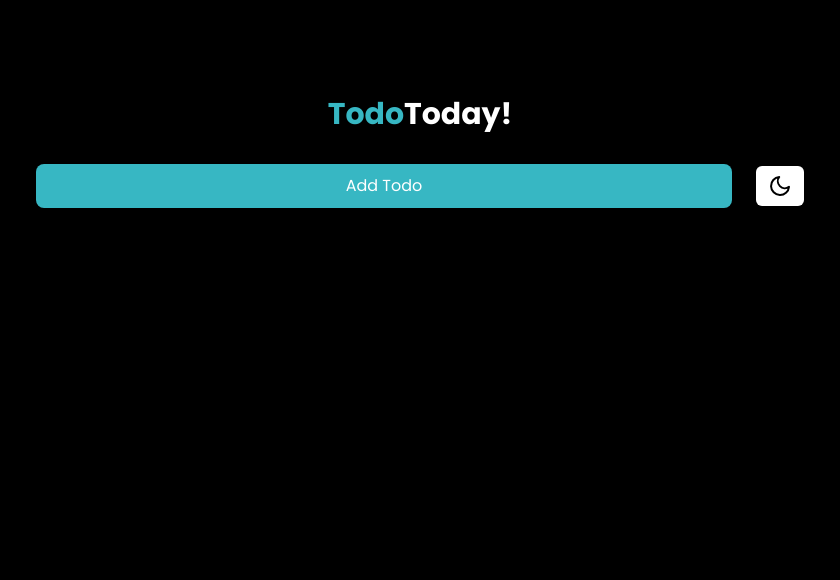
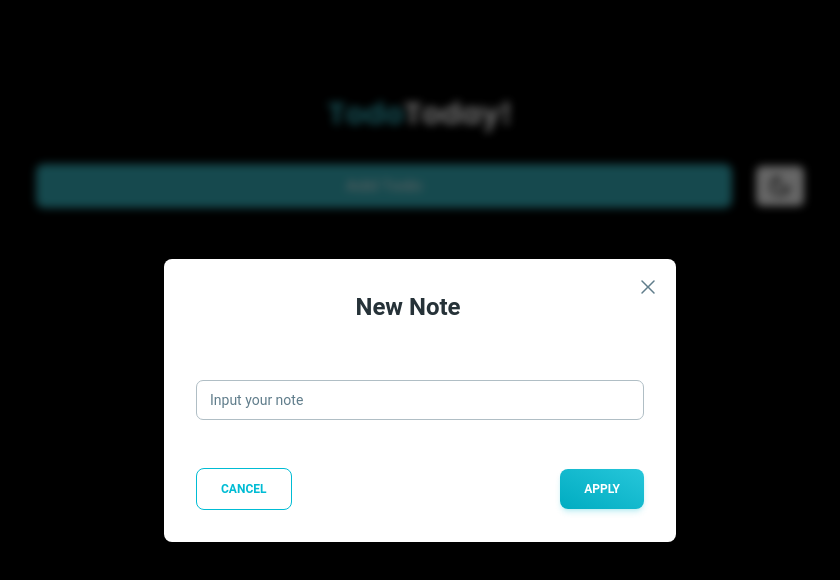
Before and after one commit to Shakiqurrahman/TodoToday, a React (Vite) app: page / in a window 1280 px wide. Both pictures are taken after a click on the button "Add Todo". Shown: the top 580 px of the page, without its empty margins (220-1060 px from the left). Built offline with nearby package versions, Linux system fonts and the light colour scheme.

Commit message:
addTodoModal added

```diff
--- a/src/App.tsx
+++ b/src/App.tsx
@@ -1,3 +1,4 @@
+import { AddTodoModal } from './components/AddTodoModal.tsx';
 import DarkModeBtn from './components/DarkModeBtn.tsx'
 export default function App() {
     return (
@@ -6,9 +7,7 @@ export default function App() {
                 Todo<span className="text-black dark:text-white">Today!</span>
             </h1>
             <div className='flex justify-between items-center gap-6 mt-8'>
-                <button className="w-full bg-primary px-4 py-2.5 rounded-lg text-white">
-                    Add Todo
-                </button>
+                <AddTodoModal />
                 <DarkModeBtn />
             </div>
         </main>
--- /dev/null
+++ b/src/components/AddTodoModal.tsx
@@ -0,0 +1,65 @@
+import {
+    Button,
+    Dialog,
+    DialogBody,
+    DialogFooter,
+    DialogHeader,
+    Input,
+    Textarea,
+    Typography,
+} from "@material-tailwind/react";
+import { useState } from "react";
+
+export function AddTodoModal() {
+    const [open, setOpen] = useState(false);
+
+    const handleOpen = () => setOpen(!open);
+
+    return (
+        <>
+            <button onClick={handleOpen} className="w-full bg-primary px-4 py-2.5 rounded-lg text-white">
+                Add Todo
+            </button>
+            <Dialog className="p-4" open={open} size="xs" handler={handleOpen}>
+                <div className="mb-6 flex  justify-between">
+                    <DialogHeader className="mx-auto flex flex-col items-start">
+                        {" "}
+                        <Typography className="" variant="h4">
+                            New Note
+                        </Typography>
+                    </DialogHeader>
+                    <svg
+                        xmlns="http://www.w3.org/2000/svg"
+                        viewBox="0 0 24 24"
+                        fill="currentColor"
+                        className="h-6 w-6"
+                        onClick={handleOpen}
+                    >
+                        <path
+                            fillRule="evenodd"
+                            d="M5.47 5.47a.75.75 0 011.06 0L12 10.94l5.47-5.47a.75.75 0 111.06 1.06L13.06 12l5.47 5.47a.75.75 0 11-1.06 1.06L12 13.06l-5.47 5.47a.75.75 0 01-1.06-1.06L10.94 12 5.47 6.53a.75.75 0 010-1.06z"
+                            clipRule="evenodd"
+                        />
+                    </svg>
+                </div>
+                <DialogBody>
+                    <div className="grid mb-4">
+                        <Input color="cyan" label="Input your note" />
+                    </div>
+                </DialogBody>
+                <DialogFooter className="space-x-2 flex justify-between">
+                    <Button variant="outlined" color="cyan" onClick={handleOpen}>
+                        cancel
+                    </Button>
+                    <Button
+                        variant="gradient"
+                        color="cyan"
+                        onClick={handleOpen}
+                    >
+                        Apply
+                    </Button>
+                </DialogFooter>
+            </Dialog>
+        </>
+    );
+}
```
Also changed, not shown: src/components/DarkModeBtn.tsx (+4 -4 lines).
